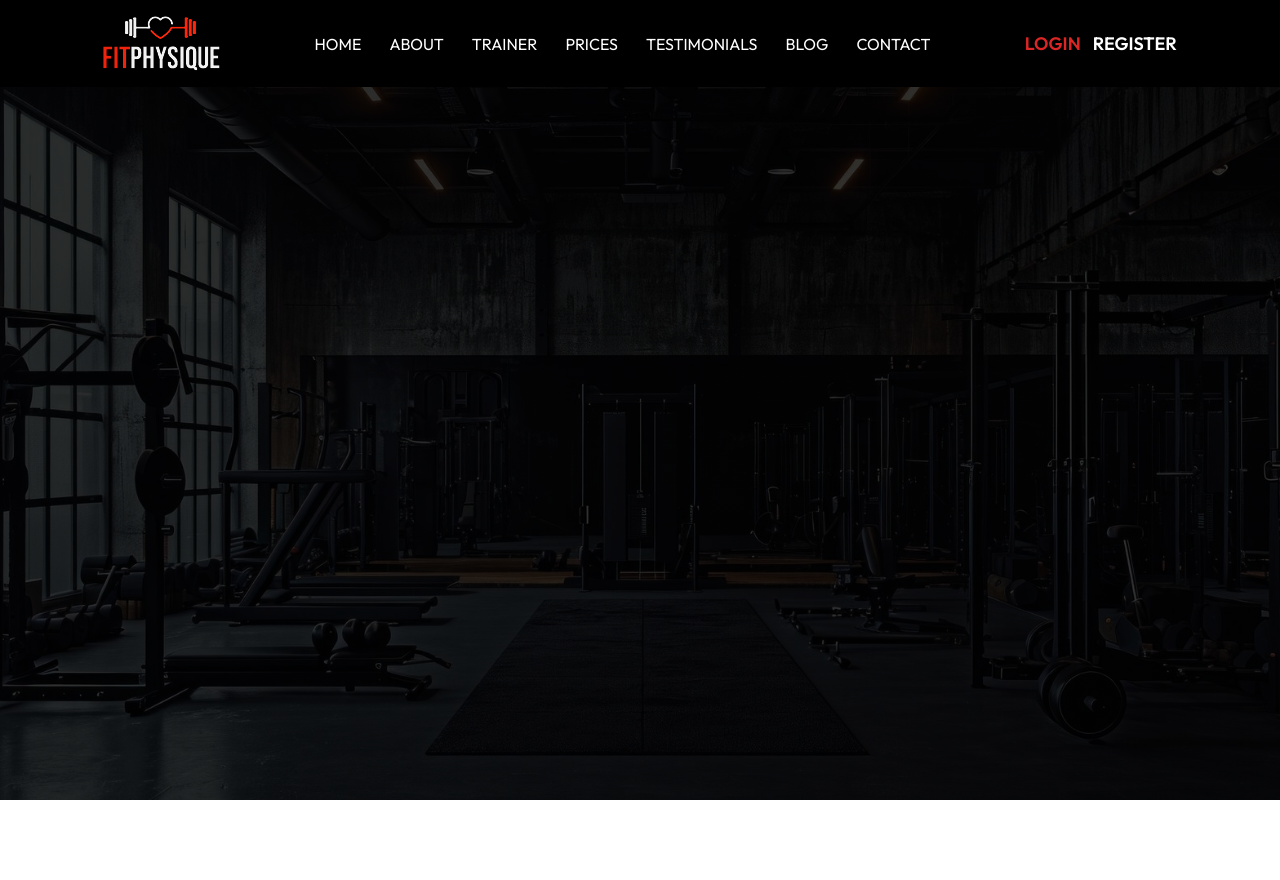
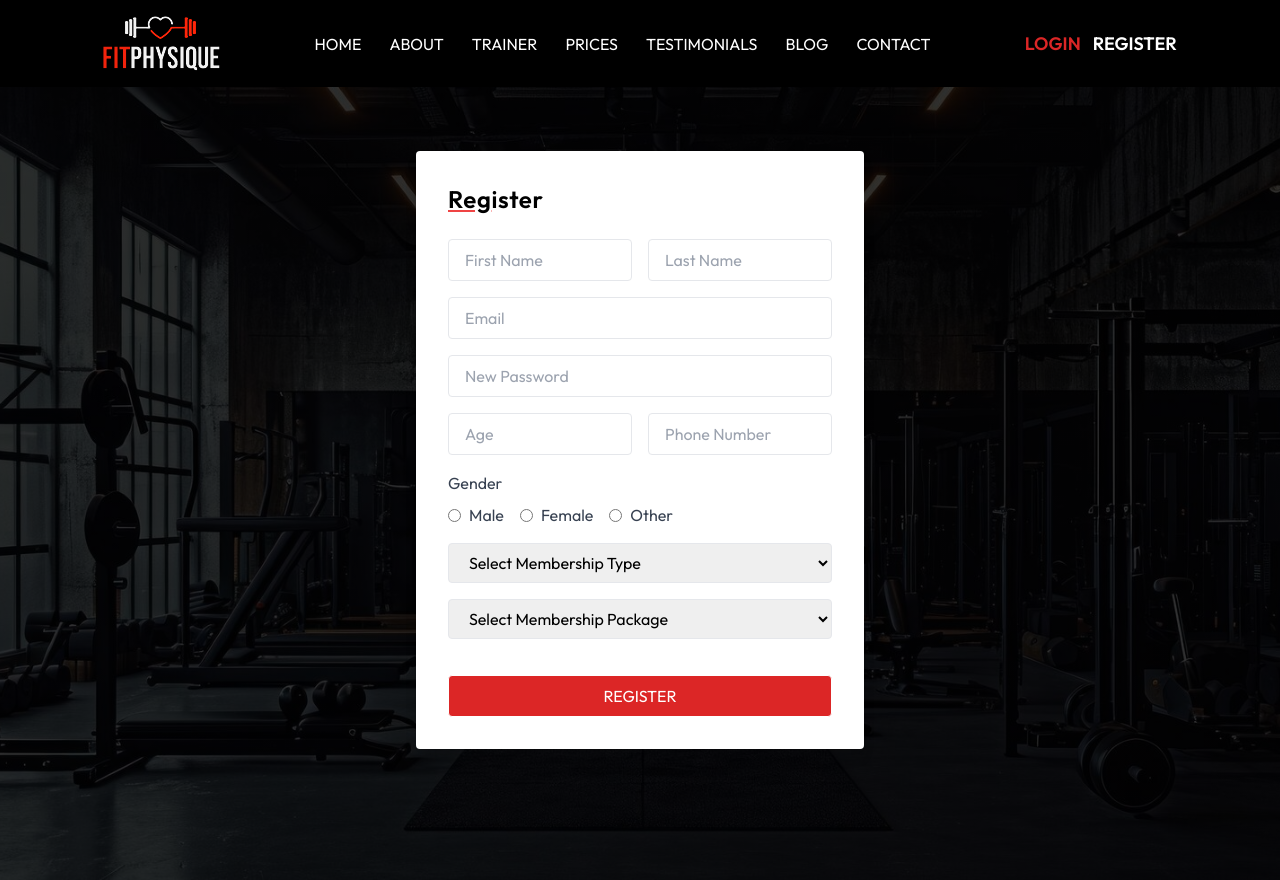
Before and after one commit to Biswash059/Gym_website, a React (Vite) app: page /register in a window 1280 px wide. Before the commit the page ends 800 px from the top, so only its background shows below. Built offline with nearby package versions, Linux system fonts and the light colour scheme.

Commit message:
Register Page Added

```diff
--- a/src/Pages/Register.jsx
+++ b/src/Pages/Register.jsx
@@ -1,18 +1,194 @@
-import React from 'react'
+import React, { useState } from 'react'
 import { Link } from 'react-router-dom';
 import HeroImg from "../assets/img/hero.jpg";
 import BgImg from "../assets/img/trainers/matt.jpg";
 import Header from "../Components/Header";
 
 const Register = () => {
+
+  const [formData, setFormData] = useState({
+    firstName: "",
+    lastName: "",
+    age: "",
+    email: "",
+    password: "",
+    phone: "",
+    gender: "",
+    membershipType: "",
+    membershipPackage: "",
+  });
+
+  const handleChange = (e) => {
+    const { name, value } = e.target;
+    setFormData({ ...formData, [name]: value });
+  };
+
+  const handleSubmit = (e) => {
+    e.preventDefault();
+    console.log("Form Data Submitted:", formData);
+    alert("Registration Successful!");
+  };
   return (
     <section
-      className="min-h-screen bg-center bg-cover bg-no-repeat"
+      className="min-h-[110vh] bg-center bg-cover bg-no-repeat"
       style={{
         backgroundImage: `linear-gradient(rgba(0, 0, 0, 0.8), rgba(0, 0, 0, 0.8)), url(${HeroImg})`,
       }}
     >
       <Header activeLink={"#"} />
+      <div className="flex justify-center items-center mt-10 md:mt-16">
+        <form
+          className="bg-white p-8 rounded shadow-lg w-full max-w-sm sm:max-w-md"
+          onSubmit={handleSubmit}
+        >
+          <h4 className="text-2xl tracking-wide font-semibold mb-6">
+            <span className="underline decoration-red-500">Reg</span>ister
+          </h4>
+
+          <div className="flex gap-4 mb-4">
+            <input
+              type="text"
+              name="firstName"
+              placeholder="First Name"
+              value={formData.firstName}
+              onChange={handleChange}
+              className="w-full px-4 py-2 border rounded focus:outline-none focus:border-red-600"
+              required
+            />
+
+            <input
+              type="text"
+              name="lastName"
+              placeholder="Last Name"
+              value={formData.lastName}
+              onChange={handleChange}
+              className="w-full px-4 py-2 border rounded focus:outline-none  focus:border-red-600"
+              required
+            />
+          </div>
+
+          <div className="mb-4">
+            <input
+              type="email"
+              name="email"
+              placeholder="Email"
+              value={formData.email}
+              onChange={handleChange}
+              className="w-full px-4 py-2 border rounded focus:outline-none  focus:border-red-600"
+              required
+            />
+          </div>
+
+          <div className="mb-4">
+            <input
+              type="password"
+              name="password"
+              placeholder="New Password"
+              value={formData.password}
+              onChange={handleChange}
+              className="w-full px-4 py-2 border rounded focus:outline-none focus:border-red-600"
+              required
+            />
+          </div>
+
+          <div className="flex gap-4 mb-4">
+            <input
+              type="number"
+              name="age"
+              placeholder="Age"
+              value={formData.age}
+              onChange={handleChange}
+              className="w-full px-4 py-2 border rounded focus:outline-none  focus:border-red-600"
+              required
+            />
+
+            <input
+              type="tel"
+              name="phone"
+              placeholder="Phone Number"
+              value={formData.phone}
+              onChange={handleChange}
+              className="w-full px-4 py-2 border rounded focus:outline-none  focus:border-red-600"
+              required
+            />
+          </div>
+
+          <div className="mb-4">
+            <label className="block text-gray-700">Gender</label>
+            <div className="flex items-center space-x-4 mt-2">
+              <label className="flex items-center space-x-2">
+                <input
+                  type="radio"
+                  name="gender"
+                  value="Male"
+                  onChange={handleChange}
+                  checked={formData.gender === "Male"}
+                  className="accent-red-500"
+                />
+                <span className="text-gray-700">Male</span>
+              </label>
+              <label className="flex items-center space-x-2">
+                <input
+                  type="radio"
+                  name="gender"
+                  value="Female"
+                  onChange={handleChange}
+                  checked={formData.gender === "Female"}
+                  className="accent-red-500"
+                />
+                <span className="text-gray-700">Female</span>
+              </label>
+              <label className="flex items-center space-x-2">
+                <input
+                  type="radio"
+                  name="gender"
+                  value="Other"
+                  onChange={handleChange}
+                  checked={formData.gender === "Other"}
+                  className="accent-red-500"
+                />
+                <span className="text-gray-700">Other</span>
+              </label>
+            </div>
+          </div>
+
+          <div className="mb-4">
+            <select
+              name="membershipType"
+              value={formData.membershipType}
+              onChange={handleChange}
+              className="w-full px-4 py-2 border rounded focus:outline-none focus:border-red-600"
+            >
+              <option value="" disabled>
+                Select Membership Type
+              </option>
+              <option value="Basic">Basic</option>
+              <option value="Premium">Premium</option>
+              <option value="VIP">VIP</option>
+            </select>
+          </div>
+
+          <div className="mb-4">
+            <select
+              name="membershipPackage"
+              value={formData.membershipPackage}
+              onChange={handleChange}
+              className="w-full px-4 py-2 border rounded focus:outline-none  focus:border-red-600"
+            >
+              <option value="" disabled>
+                <p className="text-red-500">Select Membership Package</p>
+              </option>
+              <option value="Monthly">Monthly</option>
+              <option value="Yearly">Yearly</option>
+            </select>
+          </div>
+
+          <button type='submit' className="relative w-full mt-5 bg-red-600 rounded text-white border border-white px-4 py-2 z-20 group overflow-hidden">
+            <span className="ease absolute h-full top-0 left-[50%] right-[50%] bg-black z-10 transition-all duration-500 group-hover:left-[0] group-hover:right-[0]"></span>
+            <span className="ease relative z-20 uppercase">Register</span>
+          </button>
+        </form>
+      </div>
     </section>
   );
 }
```
